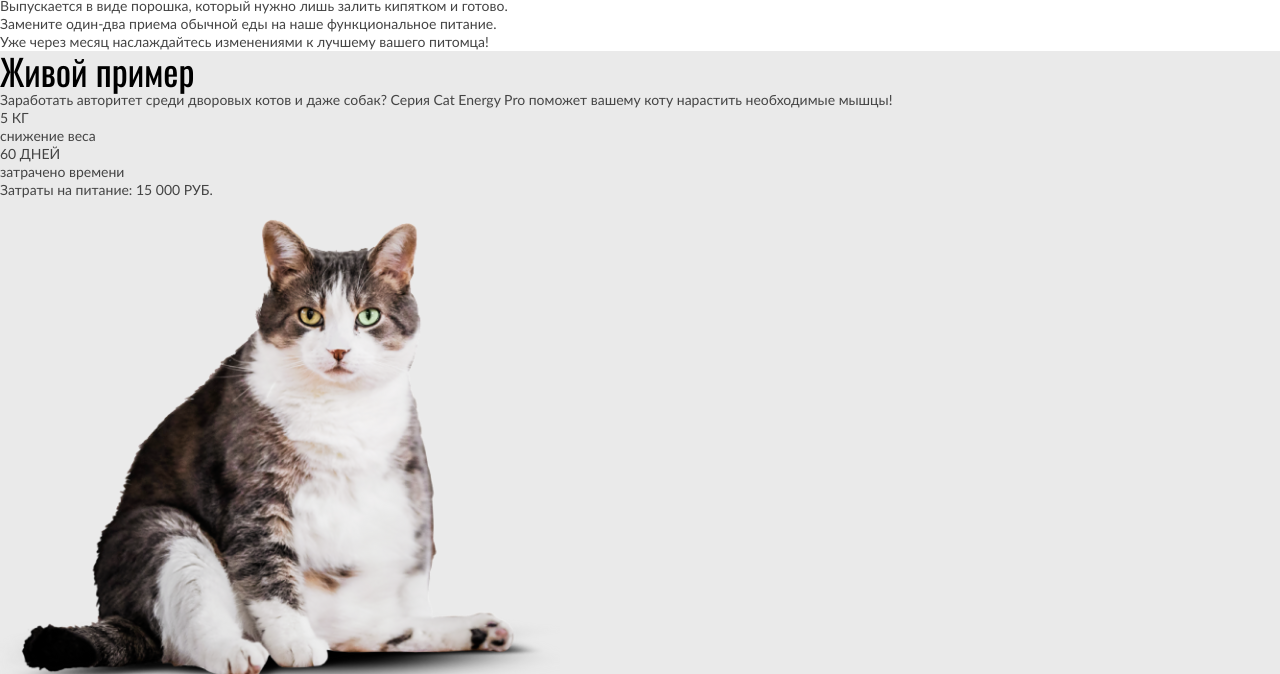
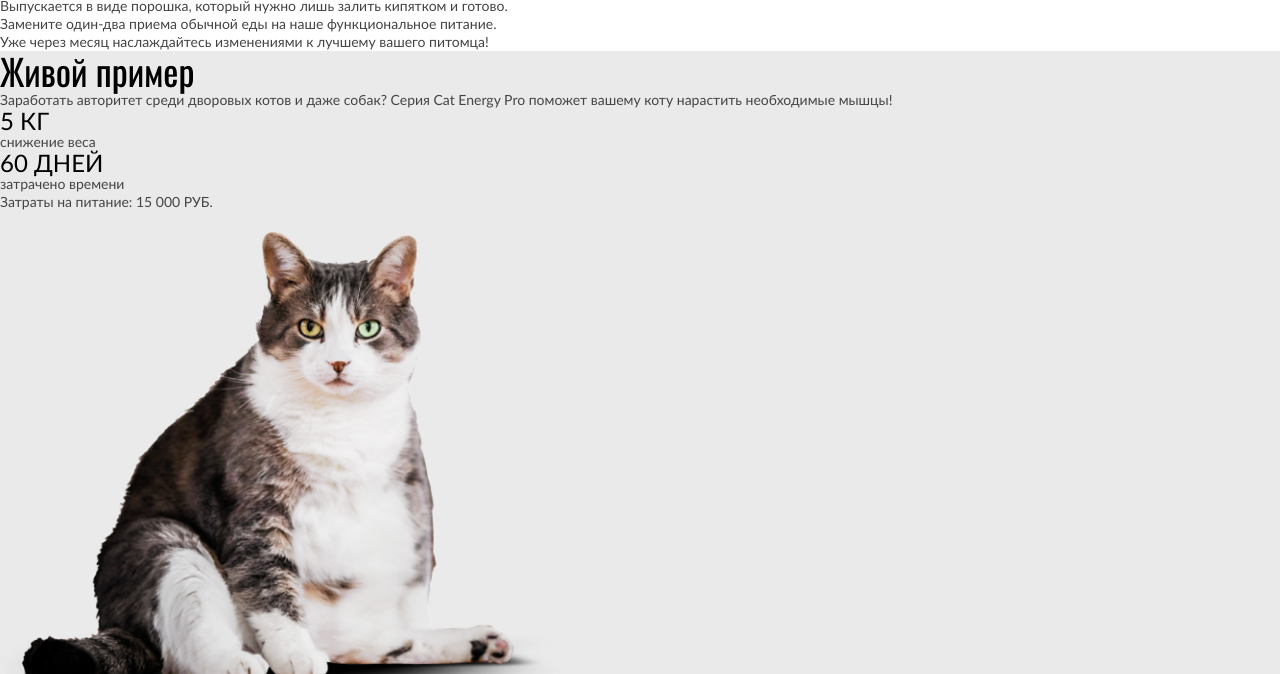
Before and after one commit to kristinaNoskova/2235875-cat-energy-30, a website: page source/index.html in a window 1280 px wide. Shown: the part 1011-1685 px from the top of the page. Drawn offline with nearby package versions, Linux system fonts and the light colour scheme; files that its build step writes are made by us from their sources.

Commit message:
added: mixins font

```diff
--- a/source/styles/blocks/example-features.scss
+++ b/source/styles/blocks/example-features.scss
@@ -0,0 +1,5 @@
+.example-features__feature {
+  font-size: 24px;
+  line-height: 24px;
+  color: $basic-black;
+}
--- a/source/styles/styles.scss
+++ b/source/styles/styles.scss
@@ -22,6 +22,7 @@
 @import "./blocks/purpose.scss";
 @import "./blocks/works.scss";
 @import "./blocks/example.scss";
+@import "./blocks/example-features.scss";
 @import "./blocks/contacts.scss";
 @import "./blocks/main-footer.scss";
 @import "./blocks/social.scss";
```
